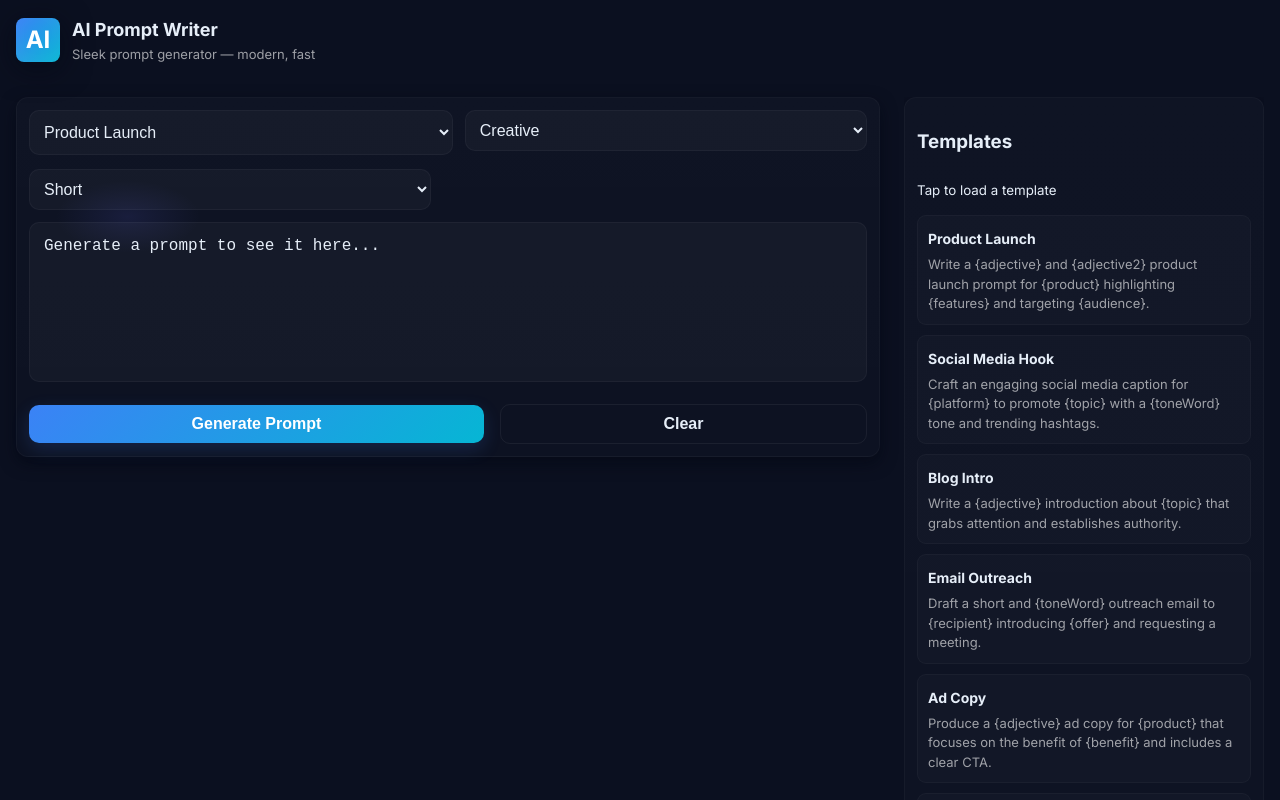
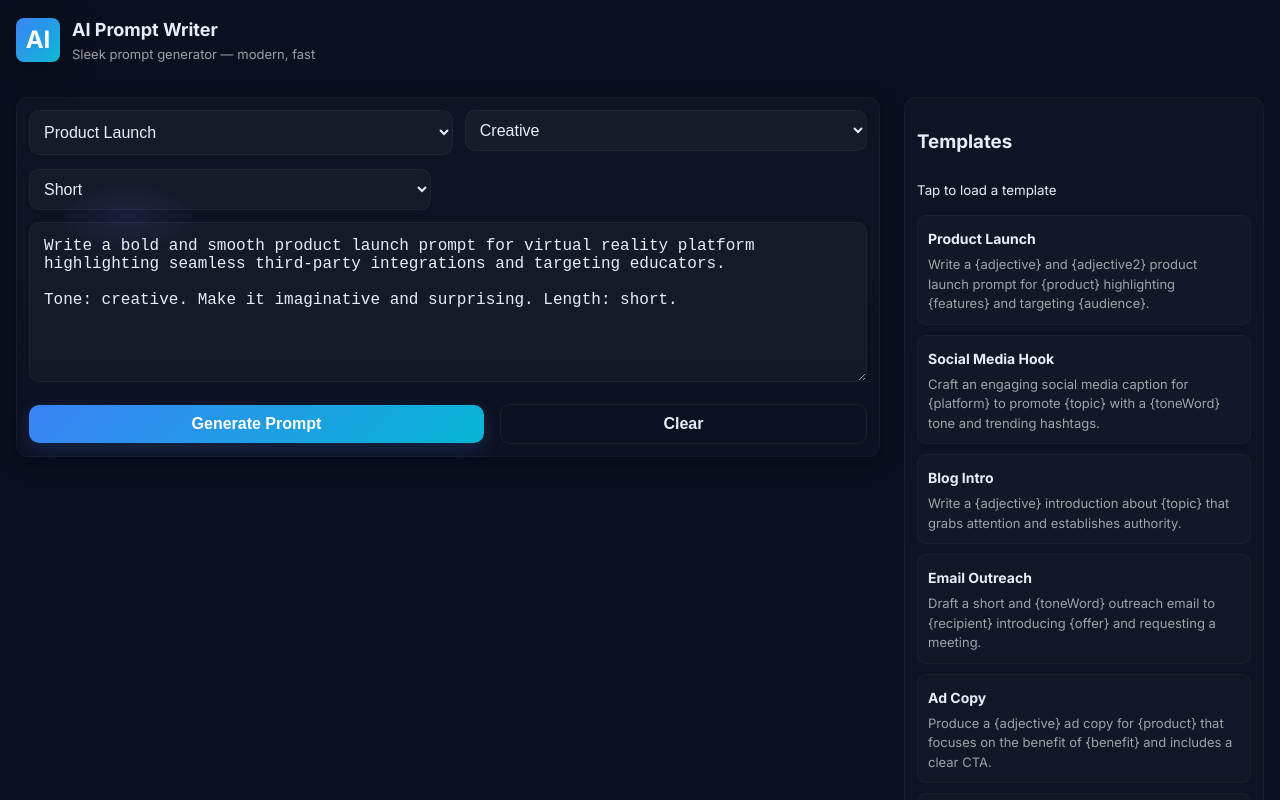
Before and after one commit to gabezigo/AiPromptGenerator, a React (Create React App) app: page / in a window 1280 px wide. Shown: the top 800 px of the page. Built offline with nearby package versions, Linux system fonts and the light colour scheme; the HTML template or start-up script is replaced by a standard one.

Commit message:
Update App.js

```diff
--- a/src/App.js
+++ b/src/App.js
@@ -234,52 +234,53 @@ function randomChoice(arr) {
   return arr[Math.floor(Math.random() * arr.length)];
 }
 
-// Fill template with random words and tone/length instructions
-function fillTemplate(tmpl, tone, length) {
-  const replacements = {
-    adjective: randomChoice(WORD_BANKS.adjective),
-    adjective2: randomChoice(WORD_BANKS.adjective2),
-    toneWord: tone,
-    product: randomChoice(WORD_BANKS.product),
-    features: randomChoice(WORD_BANKS.features),
-    audience: randomChoice(WORD_BANKS.audience),
-    platform: randomChoice(WORD_BANKS.platform),
-    topic: randomChoice(WORD_BANKS.topic),
-    recipient: randomChoice(WORD_BANKS.recipient),
-    offer: randomChoice(WORD_BANKS.offer),
-    benefit: randomChoice(WORD_BANKS.benefit),
-    theme: randomChoice(WORD_BANKS.theme),
-    event: randomChoice(WORD_BANKS.event),
-    emotion: randomChoice(WORD_BANKS.emotion),
-  };
+// Replace placeholders in a string using WORD_BANKS or keep token if not found
+function fillPlaceholdersFromBanks(text) {
+  return text.replace(/\{(.*?)\}/g, (_, key) => {
+    const k = key.trim();
+    const bank = WORD_BANKS[k];
+    if (bank && bank.length) return randomChoice(bank);
+    // fallback: show a readable token so user knows to edit
+    return `<${k.toUpperCase()}>`;
+  });
+}
 
-  // Ensure tone always mentioned if missing {toneWord}
-  if (!tmpl.includes('{toneWord}')) {
-    tmpl = `Using a ${tone} tone, ${tmpl}`;
-  }
+// Build a starter seed for the top editable field based on selected template
+function buildSeedText(tmplObj, tone, length) {
+  // use the first template for preview/seed
+  const seedTemplate = tmplObj.templates[0];
+  const filled = fillPlaceholdersFromBanks(seedTemplate);
+  const toneText = TONE_INSTRUCTIONS[tone] ? `Tone: ${tone}. ${TONE_INSTRUCTIONS[tone]}` : '';
+  const lengthHint = length ? `Length: ${length}.` : '';
+  return `${filled}\n\n${toneText} ${lengthHint}`.trim();
+}
 
-  let filled = tmpl.replace(/\{(.*?)\}/g, (_, key) => replacements[key.trim()] || `{${key}}`);
-
-  const toneText = TONE_INSTRUCTIONS[tone] || 'Keep it casual and friendly.';
-
+// Fill final prompt: if builder contains tokens, replace with banks; then append tone + length instructions
+function buildFinalPromptFromBuilder(builderText, tone, length) {
+  let text = fillPlaceholdersFromBanks(builderText);
+  const toneText = TONE_INSTRUCTIONS[tone] || '';
   const lengthText =
     length === 'short'
       ? 'Keep it concise (1-2 sentences).'
       : length === 'medium'
       ? 'Provide 2-3 sentences with examples.'
       : 'Write a longer detailed prompt with examples.';
-
-  filled += ` ${toneText} ${lengthText}`;
-
-  if (Math.random() > 0.7) filled += ' Add a quick example usage.';
-
-  return filled;
+  // Ensure tone instruction appended if not already present
+  if (!text.includes(toneText)) text += ` ${toneText}`;
+  text += ` ${lengthText}`;
+  return text.trim();
 }
 
 export default function App() {
   const [selectedTemplate, setSelectedTemplate] = useState(TEMPLATES[0]);
   const [tone, setTone] = useState('creative');
   const [length, setLength] = useState('short');
+
+  // builderText is the editable seed field above the buttons (user can edit)
+  const [builderText, setBuilderText] = useState(() =>
+    buildSeedText(TEMPLATES[0], 'creative', 'short')
+  );
+
   const [result, setResult] = useState('');
   const [history, setHistory] = useState(() => {
     try {
@@ -289,16 +290,22 @@ export default function App() {
     }
   });
 
+  // Update builder seed when template/tone/length change — overwrite only if user didn't edit manually recently.
+  // For simplicity here we update the seed whenever the template changes.
+  useEffect(() => {
+    setBuilderText(buildSeedText(selectedTemplate, tone, length));
+    // eslint-disable-next-line react-hooks/exhaustive-deps
+  }, [selectedTemplate, tone, length]);
+
   useEffect(() => {
     localStorage.setItem('prompts', JSON.stringify(history));
   }, [history]);
 
   function generate() {
-    const tmpl =
-      selectedTemplate.templates[Math.floor(Math.random() * selectedTemplate.templates.length)];
-    const prompt = fillTemplate(tmpl, tone, length);
-    setResult(prompt);
-    setHistory((h) => [{ id: Date.now(), title: selectedTemplate.title, prompt }, ...h].slice(0, 30));
+    // Use the builder text (user-edited) as the base; fill remaining placeholders and append instructions
+    const finalPrompt = buildFinalPromptFromBuilder(builderText, tone, length);
+    setResult(finalPrompt);
+    setHistory((h) => [{ id: Date.now(), title: selectedTemplate.title, prompt: finalPrompt }, ...h].slice(0, 30));
   }
 
   function copyResult() {
@@ -320,7 +327,8 @@ export default function App() {
 
   function loadTemplate(t) {
     setSelectedTemplate(t);
-    setResult('');
+    // seed will update via useEffect
+    setResult(''); // clear previous result so UI is consistent
   }
 
   return (
@@ -368,27 +376,37 @@ export default function App() {
           </select>
         </div>
 
+        {/* TOP EDITABLE FIELD — the prompt builder.
+            This is purposeful: the user can edit this seed before generating final prompt below. */}
         <textarea
           className="textarea"
-          readOnly
-          value={result || 'Generate a prompt to see it here...'}
-          placeholder="Generated prompt will appear here"
+          value={builderText}
+          onChange={(e) => setBuilderText(e.target.value)}
+          placeholder="Edit the seed prompt here or pick a template..."
           spellCheck={false}
           rows={6}
-          style={{ resize: 'none' }}
+          style={{ resize: 'vertical' }}
         />
 
         <div className="actions">
           <button className="btn" onClick={generate}>
             Generate Prompt
           </button>
-          <button className="btn transparent" onClick={() => setResult('')}>
+          <button
+            className="btn transparent"
+            onClick={() => {
+              setResult('');
+              // reset builder to the seed for the current template/tone/length
+              setBuilderText(buildSeedText(selectedTemplate, tone, length));
+            }}
+          >
             Clear
           </button>
         </div>
 
+        {/* RESULT CARD (only after generation) */}
         {result && (
-          <div className="resultCard">
+          <div className="resultCard" aria-live="polite">
             <div className="resultHeader">
               <strong>Generated Prompt</strong>
               <div className="resultButtons">
@@ -439,7 +457,7 @@ export default function App() {
                   role="button"
                 >
                   <strong>{h.title}</strong>
-                  <p className="truncate">{h.prompt}</p>
+                  <p className="truncate">{h.prompt.length > 120 ? h.prompt.slice(0, 120) + '…' : h.prompt}</p>
                 </div>
               ))
             ) : (
```
